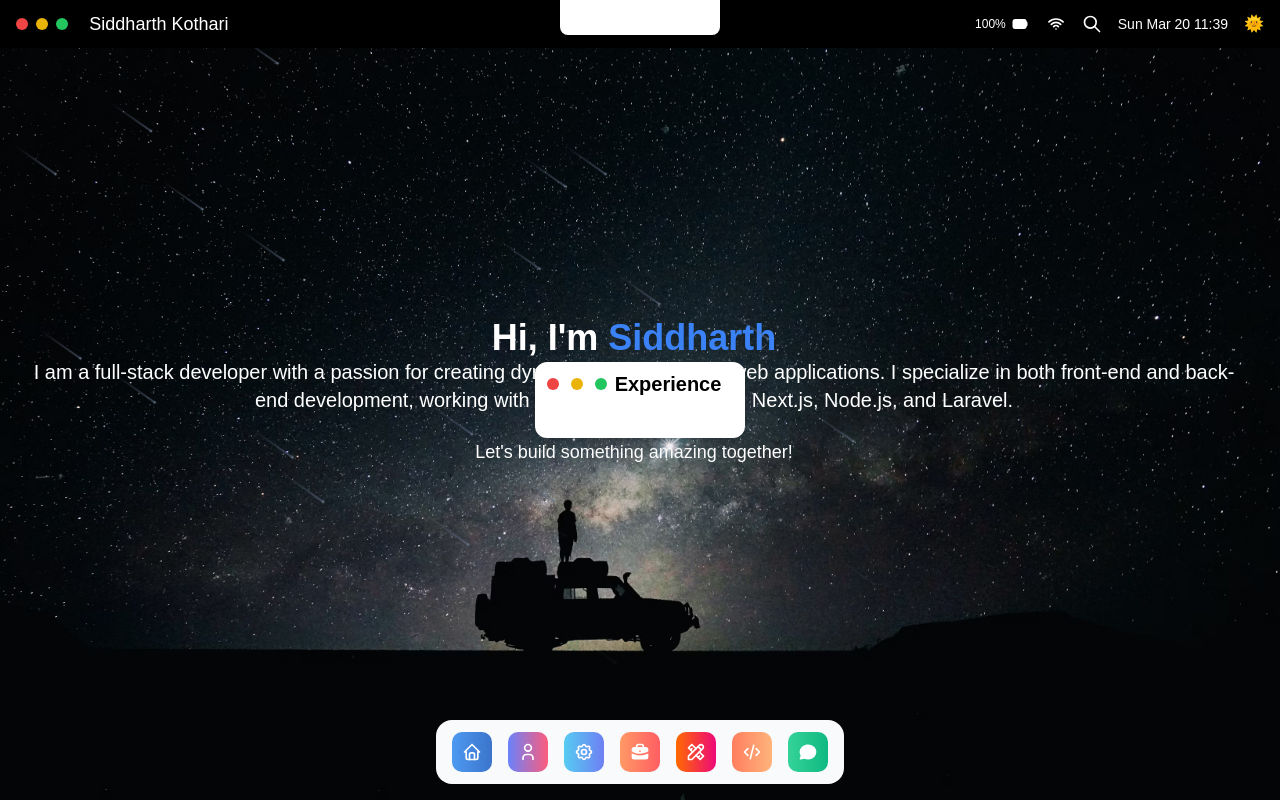
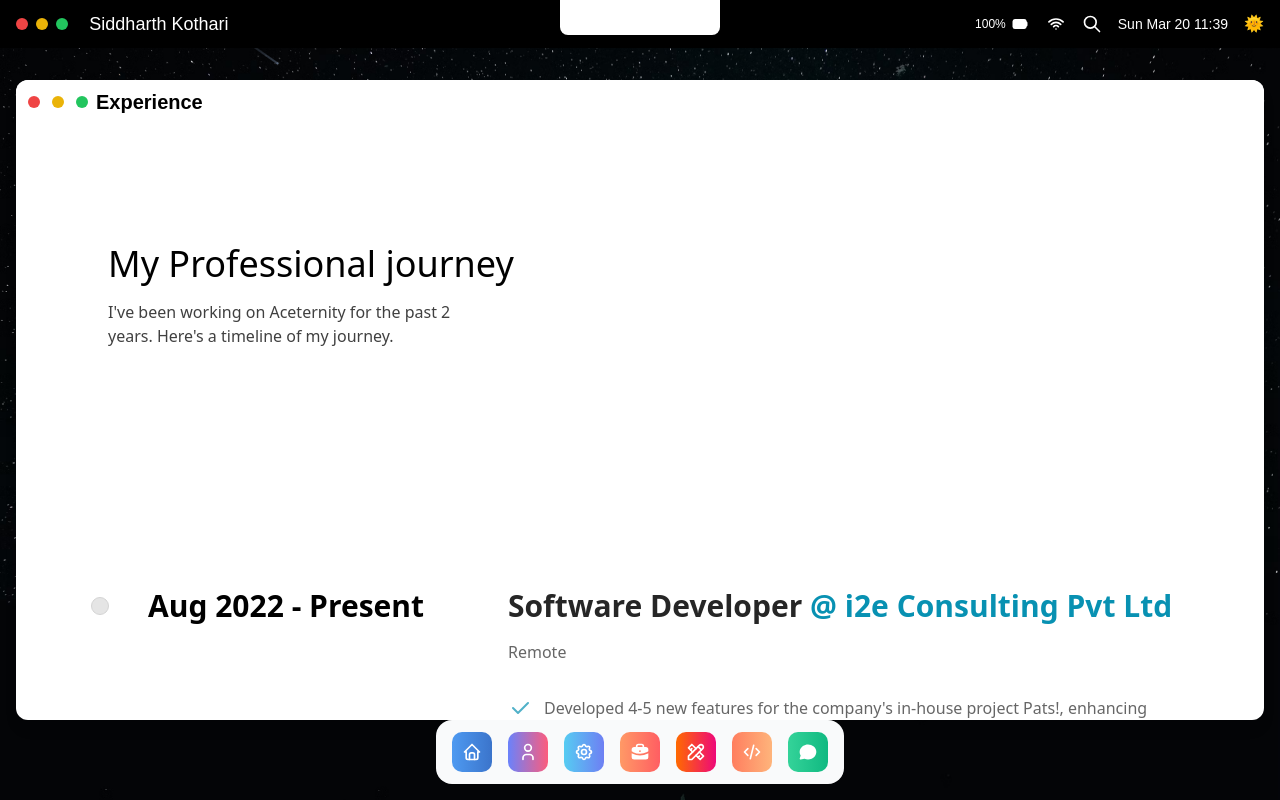
Before and after one commit to siddharth-kothari/portfolio, a Next.js app: page / in a window 1280 px wide. Both pictures are taken after a click on the element 640 px from the left and 752 px from the top of the page. Built offline with nearby package versions, Linux system fonts and the light colour scheme.

Commit message:
Added Experience section

```diff
--- /dev/null
+++ b/components/Experience.tsx
@@ -0,0 +1,135 @@
+import Image from "next/image";
+import React from "react";
+import { Timeline } from "@/components/ui/timeline";
+import { IconCheck } from "@tabler/icons-react";
+
+export function Experience() {
+  const data = [
+    {
+      title: "Aug 2022 - Present",
+      content: (
+        <div>
+          <p className="text-neutral-800 dark:text-neutral-200 text-base md:text-3xl font-semibold mb-4">
+            Software Developer{" "}
+            <span className="text-cyan-600">@ i2e Consulting Pvt Ltd</span>
+          </p>
+          <p className="text-neutral-800 dark:text-neutral-200 text-xs md:text-base font-normal mb-8 opacity-70">
+            Remote
+          </p>
+          <p className="text-neutral-800 dark:text-neutral-200 text-xs md:text-base font-normal mb-8 opacity-70 flex item-center gap-3">
+            <span>
+              <IconCheck className="text-cyan-600" />
+            </span>{" "}
+            Developed 4-5 new features for the company's in-house project Pats!,
+            enhancing user experience and functionality.
+          </p>
+          <p className="text-neutral-800 dark:text-neutral-200 text-xs md:text-base font-normal mb-8 opacity-70 flex item-center gap-3">
+            <span>
+              <IconCheck className="text-cyan-600" />
+            </span>{" "}
+            Created highly interactive and responsive webpages for a client
+            project using PHP, HTML5, and JavaScript.
+          </p>
+          <p className="text-neutral-800 dark:text-neutral-200 text-xs md:text-base font-normal mb-8 opacity-70 flex item-center gap-3">
+            <span>
+              <IconCheck className="text-cyan-600" />
+            </span>{" "}
+            Ensured data security by implementing server side and client-side
+            form validations and encryptions.
+          </p>
+          <p className="text-neutral-800 dark:text-neutral-200 text-xs md:text-base font-normal mb-8 opacity-70 flex item-center gap-3">
+            <span>
+              <IconCheck className="text-cyan-600" />
+            </span>{" "}
+            Implemented RESTful APIs to facilitate seamless communication
+            between the front-end and back-end systems.
+          </p>
+          <p className="text-neutral-800 dark:text-neutral-200 text-xs md:text-base font-normal mb-8 opacity-70 flex item-center gap-3">
+            <span>
+              <IconCheck className="text-cyan-600" />
+            </span>{" "}
+            Integrated Razorpay payment gateway for an e-commerce project,
+            streamlining payment processes.
+          </p>
+        </div>
+      ),
+    },
+    {
+      title: "Mar 2022 - Aug 2022",
+      content: (
+        <div>
+          <p className="text-neutral-800 dark:text-neutral-200 text-base md:text-3xl font-semibold mb-4">
+            Student Trainee{" "}
+            <span className="text-cyan-600">@ i2e Consulting Pvt Ltd</span>
+          </p>
+          <p className="text-neutral-800 dark:text-neutral-200 text-xs md:text-base font-normal mb-8 opacity-70">
+            Remote
+          </p>
+          <p className="text-neutral-800 dark:text-neutral-200 text-xs md:text-base font-normal mb-8 opacity-70 flex item-center gap-3">
+            <span>
+              <IconCheck className="text-cyan-600" />
+            </span>{" "}
+            Collaborated with a team to create and deploy web pages for the company's website and external projects.
+          </p>
+          <p className="text-neutral-800 dark:text-neutral-200 text-xs md:text-base font-normal mb-8 opacity-70 flex item-center gap-3">
+            <span>
+              <IconCheck className="text-cyan-600" />
+            </span>{" "}
+            Wrote 2-3 API calls in PHP for some new features for the Pats! Application.
+          </p>
+          <p className="text-neutral-800 dark:text-neutral-200 text-xs md:text-base font-normal mb-8 opacity-70 flex item-center gap-3">
+            <span>
+              <IconCheck className="text-cyan-600" />
+            </span>{" "}
+            Worked on company's internal project called Pats along with other in-house projects.
+          </p>
+
+        </div>
+      ),
+    },
+    {
+      title: "Jan 2021 - May 2021",
+      content: (
+        <div>
+          <p className="text-neutral-800 dark:text-neutral-200 text-base md:text-3xl font-semibold mb-4">
+            UI/UX & Functionality Tester Intern{" "}
+            <span className="text-cyan-600">@ DigiLocker</span>
+          </p>
+          <p className="text-neutral-800 dark:text-neutral-200 text-xs md:text-base font-normal mb-8 opacity-70">
+            Remote
+          </p>
+          <p className="text-neutral-800 dark:text-neutral-200 text-xs md:text-base font-normal mb-8 opacity-70 flex item-center gap-3">
+            <span>
+              <IconCheck className="text-cyan-600" />
+            </span>{" "}
+            Worked as a functional tester for different android applications and websites while ensuring adherence to defined design.
+          </p>
+          <p className="text-neutral-800 dark:text-neutral-200 text-xs md:text-base font-normal mb-8 opacity-70 flex item-center gap-3">
+            <span>
+              <IconCheck className="text-cyan-600" />
+            </span>{" "}
+            Tested organization&apos;s site and versatile application to guarantee their smooth working.
+          </p>
+          <p className="text-neutral-800 dark:text-neutral-200 text-xs md:text-base font-normal mb-8 opacity-70 flex item-center gap-3">
+            <span>
+              <IconCheck className="text-cyan-600" />
+            </span>{" "}
+            Drafted 5+ point by point reports of loopholes and submitted to my lead.
+          </p>
+          <p className="text-neutral-800 dark:text-neutral-200 text-xs md:text-base font-normal mb-8 opacity-70 flex item-center gap-3">
+            <span>
+              <IconCheck className="text-cyan-600" />
+            </span>{" "}
+            Reported mistakes in the User Interface plan or usefulness for fixing.
+          </p>
+
+        </div>
+      ),
+    },
+  ];
+  return (
+    <div className="w-full">
+      <Timeline data={data} />
+    </div>
+  );
+}
--- a/components/FolderPopup.tsx
+++ b/components/FolderPopup.tsx
@@ -1,6 +1,7 @@
 "use client";
 
 import { motion } from "framer-motion";
+import { Experience } from "./Experience";
 
 interface FolderPopupProps {
   folder: string;
@@ -93,6 +94,10 @@ const FolderPopup = ({ folder, closeFolder }: FolderPopupProps) => {
             </form>
           </div>
         );
+      case "experience":
+        return (
+          <Experience />
+        )
       default:
         return null;
     }
@@ -100,13 +105,13 @@ const FolderPopup = ({ folder, closeFolder }: FolderPopupProps) => {
 
   return (
     <motion.div
-      className="absolute z-40 mx-4 bg-white dark:bg-[#333] text-black dark:text-white transform -translate-y-1/2 pt-2 pl-3 p-6 rounded-xl shadow-lg max-w-7xl overflow-x-scroll"
+      className="absolute z-40 mx-4 bg-white dark:bg-[#333] text-black dark:text-white transform -translate-y-1/2 rounded-xl shadow-lg max-w-7xl max-h-[80%] overflow-x-scroll"
       // style={folderStyles} // Apply the dynamic styles here
       initial={{ opacity: 0, scale: 0 }}
       animate={{ opacity: 1, scale: 1 }}
       transition={{ duration: 0.3 }}
     >
-      <div className="flex items-center gap-2">
+      <div className="flex items-center gap-2 sticky top-0 bg-white dark:bg-[#333] text-black dark:text-white pt-2 pl-3 p-6 z-40">
         <div className="flex items-center space-x-3">
           <div onClick={closeFolder} className="w-3 h-3 rounded-full cursor-pointer bg-red-500" />
           <div onClick={closeFolder} className="w-3 h-3 rounded-full cursor-pointer bg-yellow-500" />
@@ -117,7 +122,7 @@ const FolderPopup = ({ folder, closeFolder }: FolderPopupProps) => {
         </h2>
 
       </div>
-      <div className="mt-4">{getFolderContent()}</div>
+      <div className="mt-4 pt-2 pl-3 p-6">{getFolderContent()}</div>
     </motion.div>
   );
 };
--- /dev/null
+++ b/components/ui/timeline.tsx
@@ -0,0 +1,92 @@
+"use client";
+import {
+  useMotionValueEvent,
+  useScroll,
+  useTransform,
+  motion,
+} from "framer-motion";
+import React, { useEffect, useRef, useState } from "react";
+
+interface TimelineEntry {
+  title: string;
+  content: React.ReactNode;
+}
+
+export const Timeline = ({ data }: { data: TimelineEntry[] }) => {
+  const ref = useRef<HTMLDivElement>(null);
+  const containerRef = useRef<HTMLDivElement>(null);
+  const [height, setHeight] = useState(0);
+
+  useEffect(() => {
+    if (ref.current) {
+      const rect = ref.current.getBoundingClientRect();
+      setHeight(rect.height);
+      console.log(rect.height)
+    }
+    console.log("1")
+  }, [ref]);
+
+  const { scrollYProgress } = useScroll({
+    target: containerRef,
+    offset: ["start 10%", "end 50%"],
+  });
+  console.log("height: " + height);
+  const heightTransform = useTransform(scrollYProgress, [0, 1], [0, height]);
+  const opacityTransform = useTransform(scrollYProgress, [0, 0.1], [0, 1]);
+
+  return (
+    <div
+      className="w-full bg-transparent font-sans md:px-10"
+      ref={containerRef}
+    >
+      <div className="max-w-7xl mx-auto py-20 px-4 md:px-8 lg:px-10">
+        <h2 className="text-lg md:text-4xl mb-4 text-black dark:text-white max-w-4xl">
+          My Professional journey
+        </h2>
+        <p className="text-neutral-700 dark:text-neutral-300 text-sm md:text-base max-w-sm">
+          I&apos;ve been working on Aceternity for the past 2 years. Here&apos;s
+          a timeline of my journey.
+        </p>
+      </div>
+
+      <div ref={ref} className="relative max-w-7xl mx-auto pb-20">
+        {data.map((item, index) => (
+          <div
+            key={index}
+            className="flex justify-start pt-10 md:pt-40 md:gap-10"
+          >
+            <div className="sticky flex flex-col md:flex-row z-30 items-center top-40 self-start max-w-xs lg:max-w-sm md:w-full">
+              <div className="h-10 absolute left-3 md:left-3 w-10 rounded-full bg-white dark:bg-black flex items-center justify-center">
+                <div className="h-4 w-4 rounded-full bg-neutral-200 dark:bg-neutral-800 border border-neutral-300 dark:border-neutral-700 p-2" />
+              </div>
+              <h3 className="hidden md:block text-xl md:pl-20 md:text-3xl font-bold text-black dark:text-white ">
+                {item.title}
+              </h3>
+            </div>
+
+            <div className="relative pl-20 pr-4 md:pl-4 w-full">
+              <h3 className="md:hidden block text-2xl mb-4 text-left font-bold text-black dark:text-white">
+                {item.title}
+              </h3>
+              {item.content}{" "}
+            </div>
+          </div>
+        ))}
+        <div
+          style={{
+            height: height + "px",
+          }}
+          className="absolute md:left-8 left-8 top-0 overflow-hidden w-[2px] bg-[linear-gradient(to_bottom,var(--tw-gradient-stops))] from-transparent from-[0%] via-neutral-200 dark:via-neutral-700 to-transparent to-[99%]  [mask-image:linear-gradient(to_bottom,transparent_0%,black_10%,black_90%,transparent_100%)] "
+        >
+          <motion.div
+            style={{
+              height: heightTransform,
+              opacity: opacityTransform,
+            }}
+            className="absolute inset-x-0 top-0 z-[9999] w-[2px] bg-gradient-to-t from-purple-500 via-blue-500 to-transparent from-[0%] via-[10%] rounded-full"
+          />
+        </div>
+      </div>
+    </div>
+  );
+};
```
